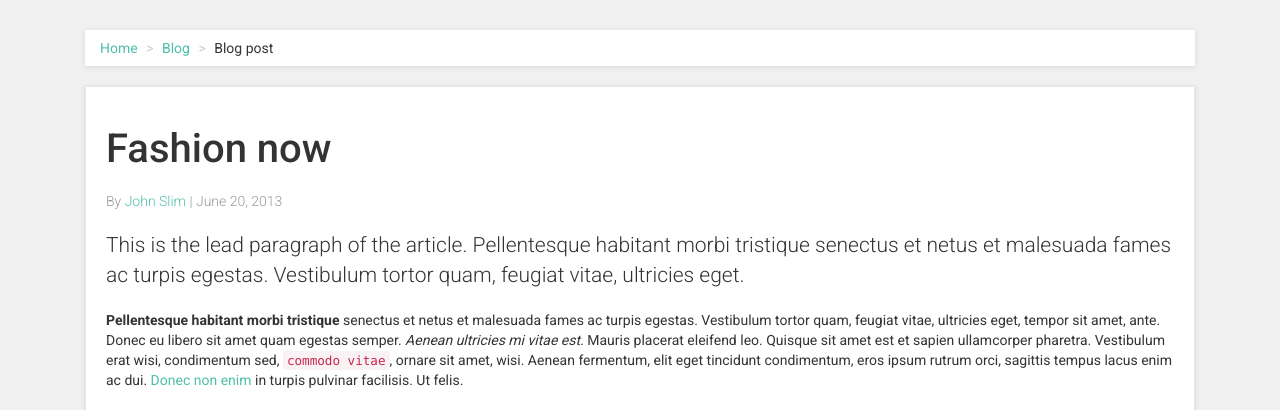
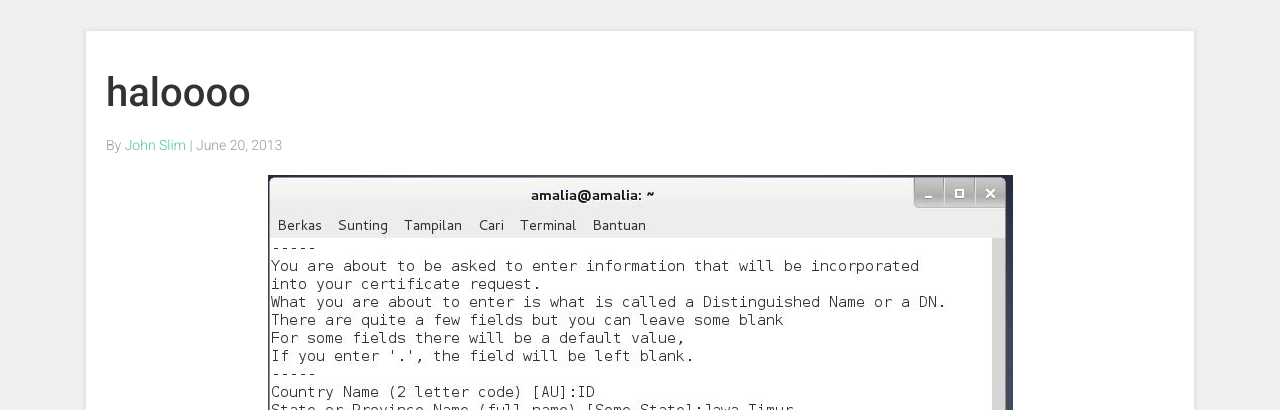
Before and after one commit to amaliarizkif/Republika2, a CodeIgniter app: page /berita/home/news_select/6 in a window 1280 px wide. Shown: the part 113-523 px from the top of the page. Run offline with CodeIgniter, Linux system fonts and the light colour scheme; data comes from the database, SQL or seed files in the repository; some libraries are stand-ins or nearby versions; grey boxes are pictures that could not be loaded.

Commit message:
detail login register

```diff
--- a/application/controllers/home.php
+++ b/application/controllers/home.php
@@ -16,5 +16,23 @@
 			$this->load->view('footer');
 
 		}
+
+		public function login(){
+			$this->load->view('header');
+			$this->load->view('login');
+			$this->load->view('footer');
+		}
+
+		public function register(){
+			$this->load->view('header');
+			$this->load->view('register');
+			$this->load->view('footer');
+		}
+
+		public function add_news(){
+			$this->load->view('header');
+			$this->load->view('add_news');
+			$this->load->view('footer');
+		}
 	}
 ?>
--- a/application/views/detail_news.php
+++ b/application/views/detail_news.php
@@ -1,70 +1,26 @@
-<div id="all">
+ <?php $s=$select->result_array()[0]; { ?>
+    <div id="all">
 
         <div id="content">
             <div class="container">
-
-                <div class="col-sm-12">
-
-                    <ul class="breadcrumb">
-
-                        <li><a href="index.html">Home</a>
-                        </li>
-                        <li><a href="blog.html">Blog</a>
-                        </li>
-                        <li>Blog post</li>
-                    </ul>
-                </div>
-
                 <div class="col-sm-12" id="blog-post">
 
 
                     <div class="box">
 
-                        <h1>Fashion now</h1>
+                        <h1><?php echo $s['title']; ?></h1>
                         <p class="author-date">By <a href="#">John Slim</a> | June 20, 2013</p>
-                        <p class="lead">This is the lead paragraph of the article. Pellentesque habitant morbi tristique senectus et netus et malesuada fames ac turpis egestas. Vestibulum tortor quam, feugiat vitae, ultricies eget.</p>
+                        <div id="post-content">
+                        <center>
+                            <img src="<?php echo base_url(); ?>uploads/<?= $s['images']; ?>" class="img-responsive" alt="Example blog post alt">
+                            <br>
+                        </center>
 
-                        <div id="post-content">
-                            <p><strong>Pellentesque habitant morbi tristique</strong> senectus et netus et malesuada fames ac turpis egestas. Vestibulum tortor quam, feugiat vitae, ultricies eget, tempor sit amet, ante. Donec eu libero sit amet quam egestas
-                                semper. <em>Aenean ultricies mi vitae est.</em> Mauris placerat eleifend leo. Quisque sit amet est et sapien ullamcorper pharetra. Vestibulum erat wisi, condimentum sed, <code>commodo vitae</code>, ornare sit amet, wisi. Aenean
-                                fermentum, elit eget tincidunt condimentum, eros ipsum rutrum orci, sagittis tempus lacus enim ac dui. <a href="#">Donec non enim</a> in turpis pulvinar facilisis. Ut felis.</p>
-
-                            <p>
-                                <img src="img/blog2.jpg" class="img-responsive" alt="Example blog post alt">
-                            </p>
-
-                            <h2>Header Level 2</h2>
-
-                            <ol>
-                                <li>Lorem ipsum dolor sit amet, consectetuer adipiscing elit.</li>
-                                <li>Aliquam tincidunt mauris eu risus.</li>
-                            </ol>
-
-                            <blockquote>
-                                <p>Lorem ipsum dolor sit amet, consectetur adipiscing elit. Vivamus magna. Cras in mi at felis aliquet congue. Ut a est eget ligula molestie gravida. Curabitur massa. Donec eleifend, libero at sagittis mollis, tellus est malesuada
-                                    tellus, at luctus turpis elit sit amet quam. Vivamus pretium ornare est.</p>
-                            </blockquote>
-
-                            <h3>Header Level 3</h3>
-
-                            <p>Pellentesque habitant morbi tristique senectus et netus et malesuada fames ac turpis egestas. Vestibulum tortor quam, feugiat vitae, ultricies eget, tempor sit amet, ante. Donec eu libero sit amet quam egestas semper. Aenean
-                                ultricies mi vitae est. Mauris placerat eleifend leo. Quisque sit amet est et sapien ullamcorper pharetra. Vestibulum erat wisi, condimentum sed, commodo vitae, ornare sit amet, wisi. Aenean fermentum, elit eget tincidunt
-                                condimentum, eros ipsum rutrum orci, sagittis tempus lacus enim ac dui. Donec non enim in turpis pulvinar facilisis. Ut felis. Praesent dapibus, neque id cursus faucibus, tortor neque egestas augue, eu vulputate magna eros
-                                eu erat. Aliquam erat volutpat. Nam dui mi, tincidunt quis, accumsan porttitor, facilisis luctus, metus</p>
-
-                            <ul>
-                                <li>Lorem ipsum dolor sit amet, consectetuer adipiscing elit.</li>
-                                <li>Aliquam tincidunt mauris eu risus.</li>
-                            </ul>
-
-                            <p>
-                                <img src="img/blog.jpg" class="img-responsive" alt="Example blog post alt">
-                            </p>
-
-                            <p>Pellentesque habitant morbi tristique senectus et netus et malesuada fames ac turpis egestas. Vestibulum tortor quam, feugiat vitae, ultricies eget, tempor sit amet, ante. Donec eu libero sit amet quam egestas semper. Aenean
-                                ultricies mi vitae est. Mauris placerat eleifend leo. Quisque sit amet est et sapien ullamcorper pharetra. Vestibulum erat wisi, condimentum sed, commodo vitae, ornare sit amet, wisi. Aenean fermentum, elit eget tincidunt
-                                condimentum, eros ipsum rutrum orci, sagittis tempus lacus enim ac dui. Donec non enim in turpis pulvinar facilisis. Ut felis. Praesent dapibus, neque id cursus faucibus, tortor neque egestas augue, eu vulputate magna eros
-                                eu erat. Aliquam erat volutpat. Nam dui mi, tincidunt quis, accumsan porttitor, facilisis luctus, metus</p>
+                             <?php echo $s['content']; ?>
 
                         </div>
                         <!-- /#post-content -->
+                    </div>
+                </div>
+            </div>
+<?php } ?>
--- a/application/views/header.php
+++ b/application/views/header.php
@@ -48,9 +48,9 @@
         <div class="container">
             <div class="col-md-12" data-animate="fadeInDown">
                 <ul class="menu">
-                    <li><a href="#" data-toggle="modal" data-target="#login-modal">Login</a>
+                    <li><a href="<?php echo  base_url()?>home/login">Login</a>
                     </li>
-                    <li><a href="register.html">Register</a>
+                    <li><a href="<?php echo  base_url()?>home/register">Register</a>
                     </li>
                 </ul>
             </div>
```
Also changed, not shown: application/views/login.php (added, +76 -0 lines), application/views/register.php (added, +76 -0 lines).
